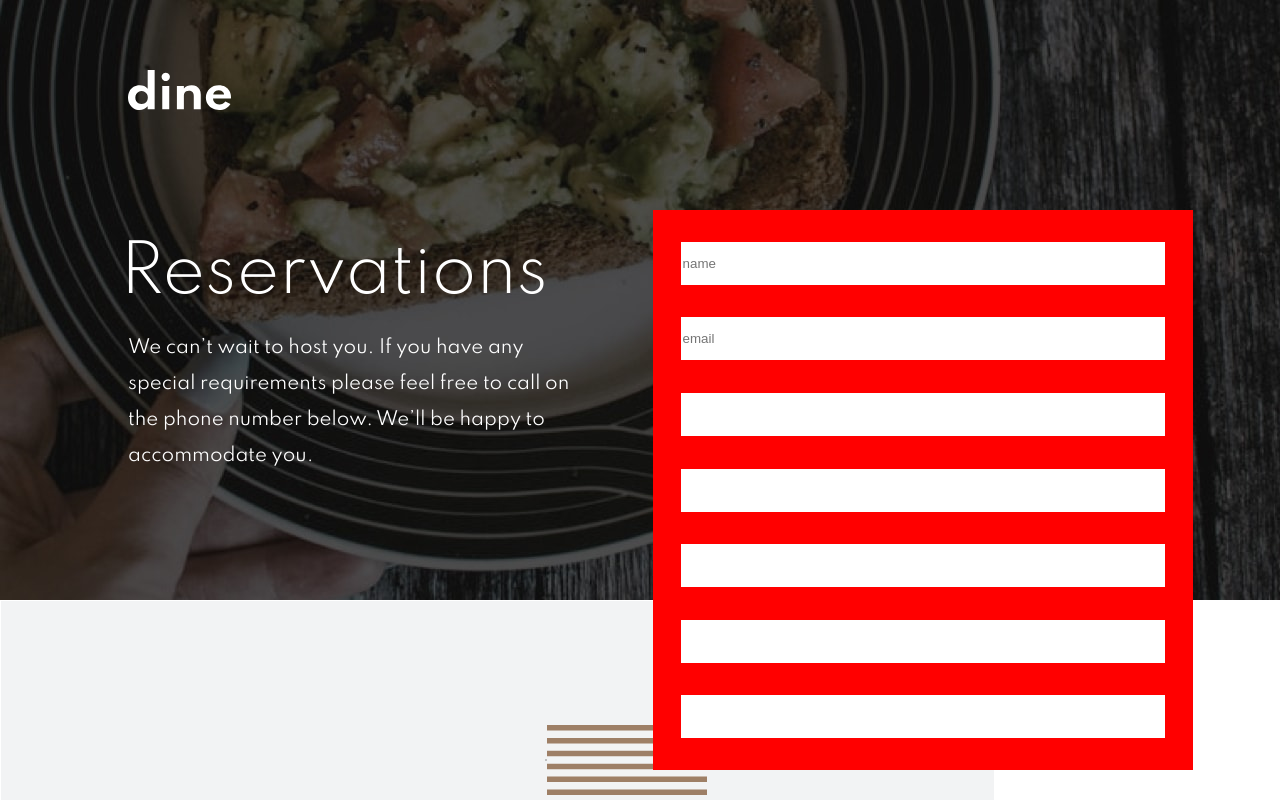
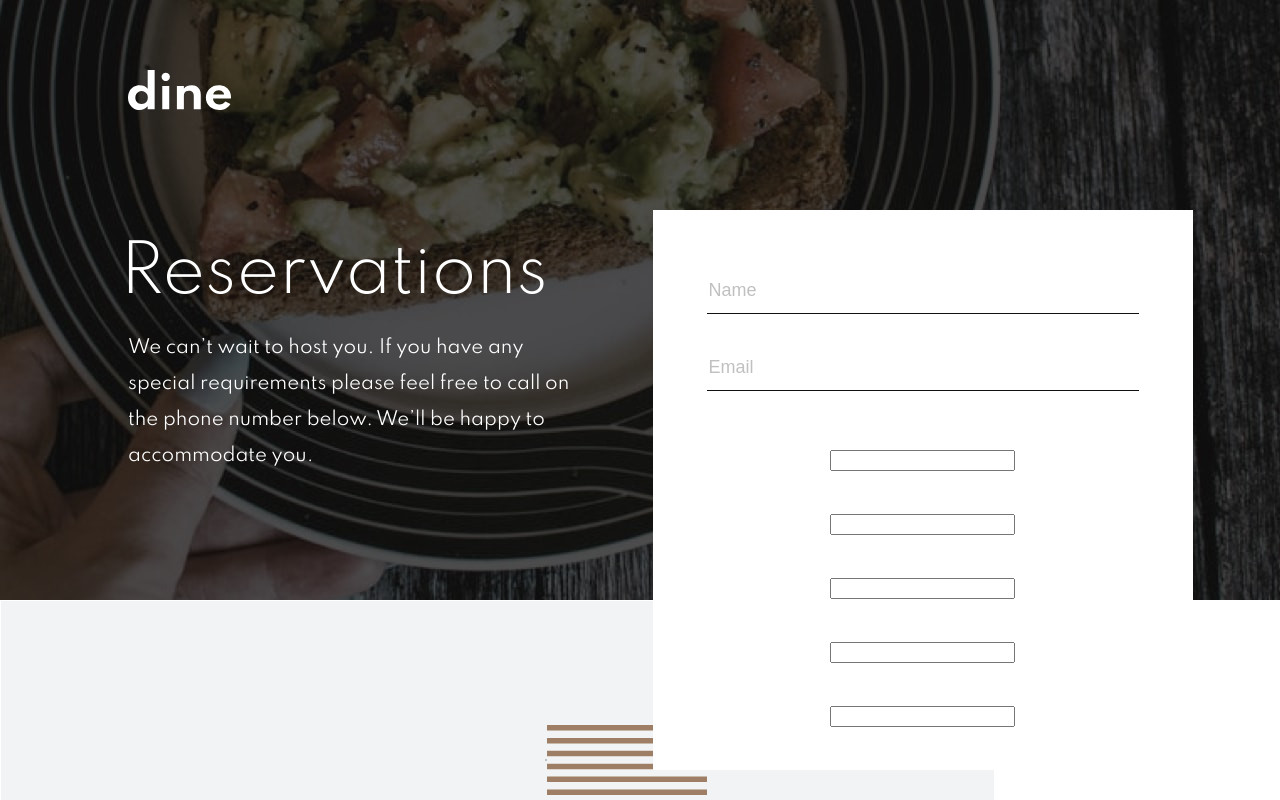
Before and after one commit to SJellen/dine, a Next.js app: page /book in a window 1280 px wide. Shown: the top 800 px of the page. Built offline with nearby package versions, Linux system fonts and the light colour scheme.

Commit message:
work on form inputs

```diff
--- a/components/Booking/Form.js
+++ b/components/Booking/Form.js
@@ -9,16 +9,19 @@ export default function Form() {
                 <Image src="/assets/patterns/pattern-lines.svg" alt="line pattern" width="160" height="70"  />
             <div>
                 <form>
+                    <div className={styles.topContainer}>
                        <input
                             id="name"
-                        className='name'
-                        placeholder='name'
+                            className='nameEmailInput'
+                            placeholder='Name'
                         />
                         <input
                             id="email"
-                        className='email'
-                        placeholder='email'
+                            className='nameEmailInput'
+                            placeholder='Email'
                         />
+                    </div>
+
                     <input />
                     <input />
                     <input />
--- a/styles/Book/Form.module.scss
+++ b/styles/Book/Form.module.scss
@@ -24,7 +24,7 @@
     form {
         width: 540px;
         height: 560px;
-        background-color: red;
+        background-color: white;
         position: relative;
         left: -10%;
         margin-top: -100%;
@@ -32,10 +32,22 @@
         flex-direction: column;
         align-items: center;
         justify-content: space-evenly;
-        input {
-            border: 1px solid red;
-            width: 90%;
-            height: 45px;
+        .topContainer {
+            width: 80%;
+            display: flex;
+            flex-direction: column;
+            input {
+                width: 100%;
+                border: none;
+                border-bottom: 1px solid V.$codGray;
+                height: 45px;
+                margin: 1rem auto;
+            }
+            input::placeholder {
+                color: silver;
+                font-size: 18px;
+            }
         }
+
     }
 }
```
Lines whose indentation alone changed are shown as unchanged.
